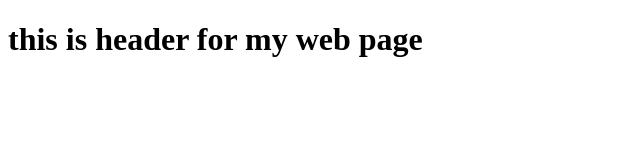
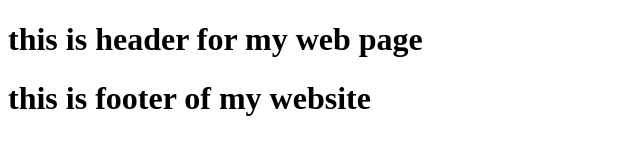
Before and after one commit to hariAudacious/myweb, a plain HTML site: page index.html in a window 1280 px wide. Shown: the whole page, without its empty margins (0-640 px from the left). Drawn offline with Linux system fonts and the light colour scheme.

Commit message:
feat: footer

```diff
--- a/index.html
+++ b/index.html
@@ -8,5 +8,6 @@
 </head>
 <body>
     <h1>this is header for my web page</h1>
+    <h1>this is footer of my website</h1>
 </body>
 </html>
```
